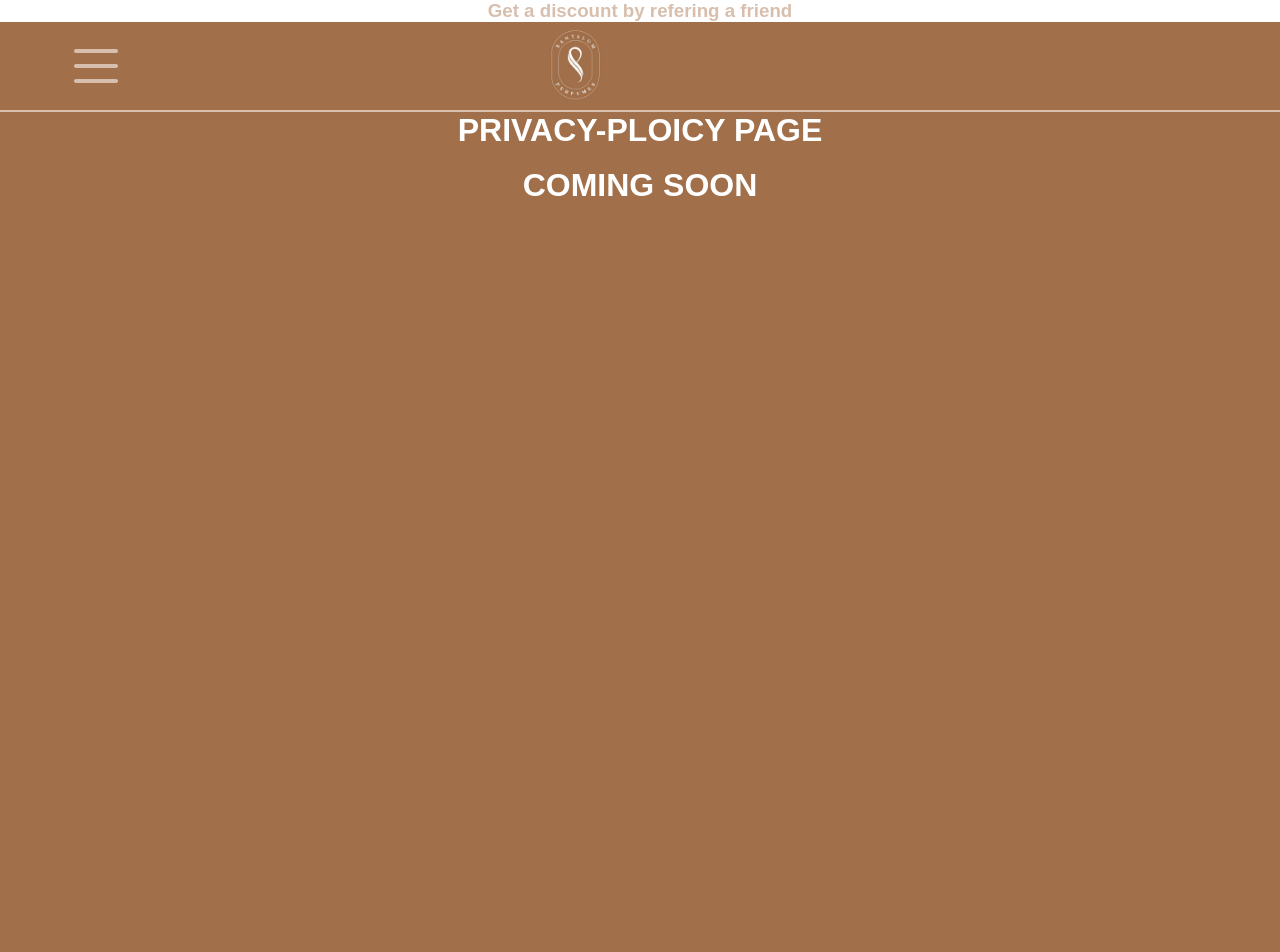
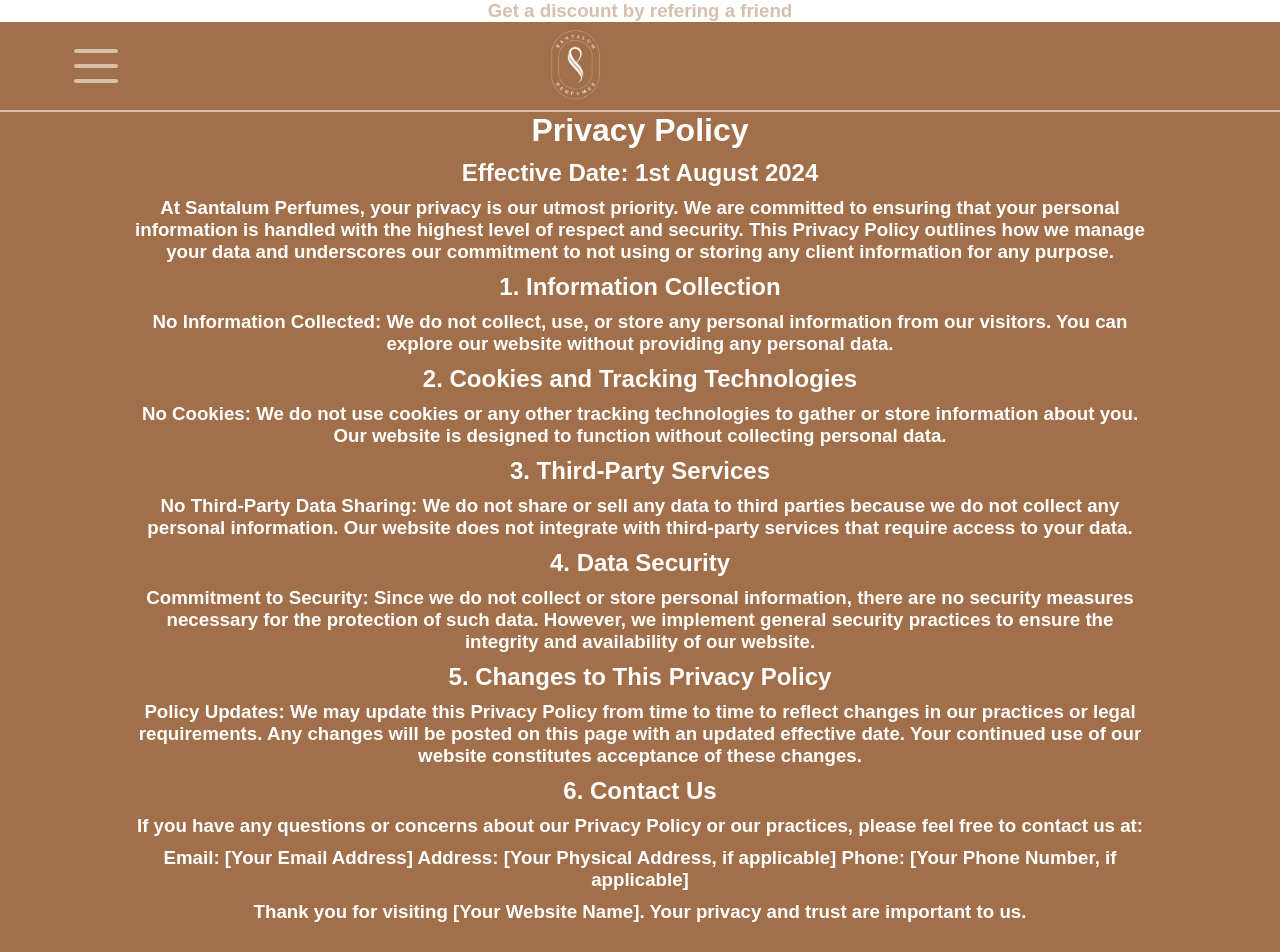
Before and after one commit to usmanhassanish/portfolio, a plain HTML site: page privacy.html in a window 1280 px wide. Shown: the top 952 px of the page. Drawn offline with Linux system fonts and the light colour scheme; a web font is replaced by a local one.

Commit message:
Update privacy.html

```diff
--- a/privacy.html
+++ b/privacy.html
@@ -50,7 +50,7 @@
 		.what
 		{
 			width: 100%;
-			height: 1200px;
+			height: 1900px;
 			background-color: #a16f4a;
 		}
 		.discount
@@ -77,6 +77,13 @@
 			color: #d8bfad;
 			text-decoration: none;
 		}
+		.bit-space
+		{
+			margin-top: 10px;
+			width: 80%;
+			margin-left: 10%;
+			margin-right: 10%;
+		}
 	</style>
 </head>
 <body>
@@ -97,8 +104,41 @@
 		</div>
 	</div>
 	<div class="what">
-		<h1>PRIVACY-PLOICY PAGE</h1><br>
-		<h1>COMING SOON</h1>
+			<h1>Privacy Policy</h1>
+<h2 class="bit-space"> Effective Date: 1st August 2024</h2>
+
+<H3 class="bit-space">
+At Santalum Perfumes, your privacy is our utmost priority. We are committed to ensuring that your personal information is handled with the highest level of respect and security. This Privacy Policy outlines how we manage your data and underscores our commitment to not using or storing any client information for any purpose.</H3>
+
+<h2 class="bit-space">1. Information Collection</h2>
+<h3 class="bit-space">No Information Collected:
+We do not collect, use, or store any personal information from our visitors. You can explore our website without providing any personal data.</h3>
+
+<h2 class="bit-space">2. Cookies and Tracking Technologies</h2>
+<h3 class="bit-space">No Cookies:
+We do not use cookies or any other tracking technologies to gather or store information about you. Our website is designed to function without collecting personal data.</h3>
+
+<h2 class="bit-space">3. Third-Party Services</h2>
+<h3 class="bit-space">No Third-Party Data Sharing:
+We do not share or sell any data to third parties because we do not collect any personal information. Our website does not integrate with third-party services that require access to your data.</h3>
+
+<h2 class="bit-space">4. Data Security</h2>
+<h3 class="bit-space">Commitment to Security:
+Since we do not collect or store personal information, there are no security measures necessary for the protection of such data. However, we implement general security practices to ensure the integrity and availability of our website.</h3>
+
+<h2 class="bit-space">5. Changes to This Privacy Policy</h2>
+<h3 class="bit-space">Policy Updates:
+We may update this Privacy Policy from time to time to reflect changes in our practices or legal requirements. Any changes will be posted on this page with an updated effective date. Your continued use of our website constitutes acceptance of these changes.</h3>
+
+<h2 class="bit-space">6. Contact Us</h2>
+<h3 class="bit-space">If you have any questions or concerns about our Privacy Policy or our practices, please feel free to contact us at:</h3>
+
+<h3 class="bit-space">
+Email: [Your Email Address]
+Address: [Your Physical Address, if applicable]
+Phone: [Your Phone Number, if applicable]</h3>
+
+<h3 class="bit-space">Thank you for visiting [Your Website Name]. Your privacy and trust are important to us.</h3>
 	</div>
 	 <div class="popup" id="popup">
     <div class="popup-content">
```
